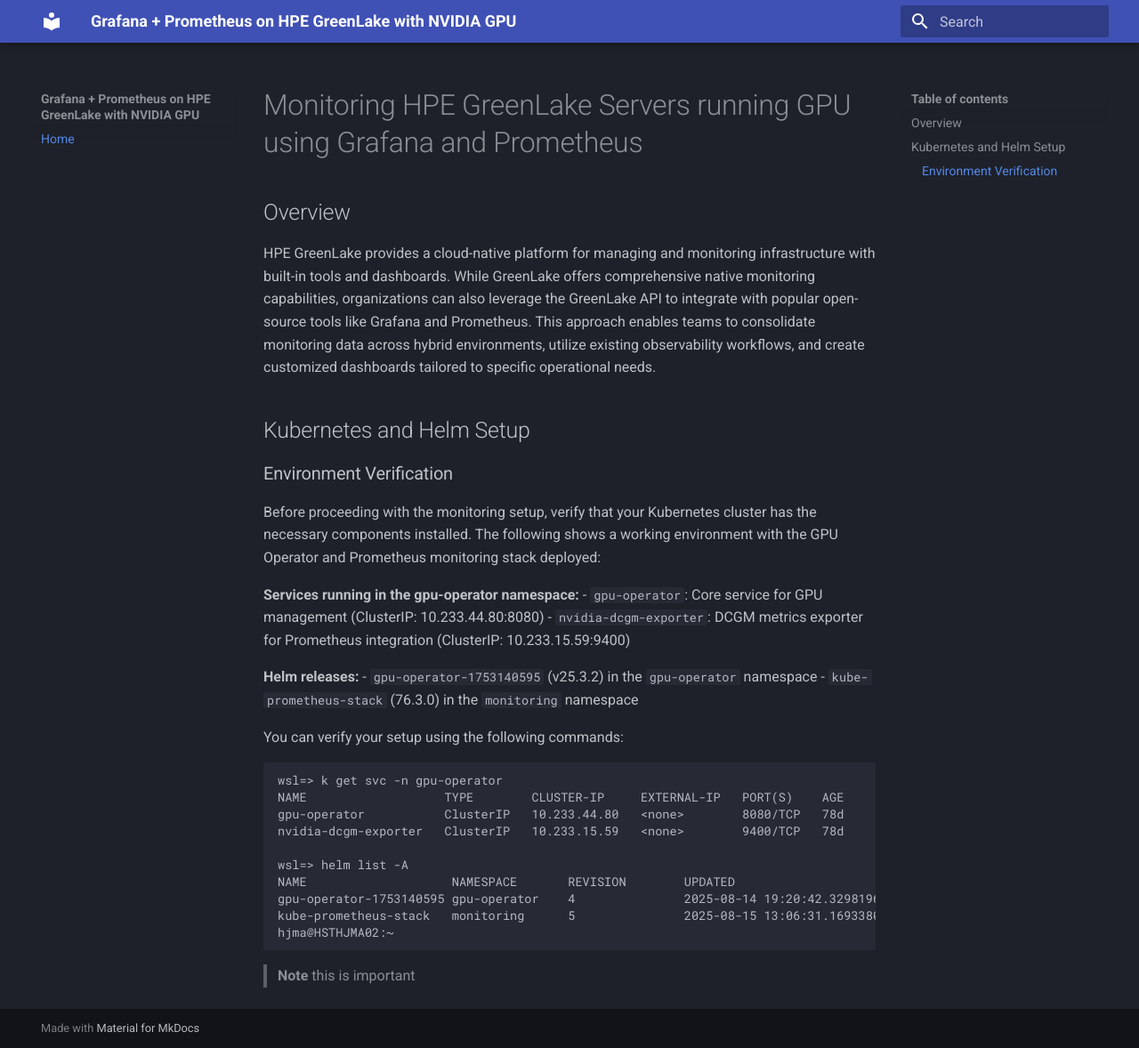
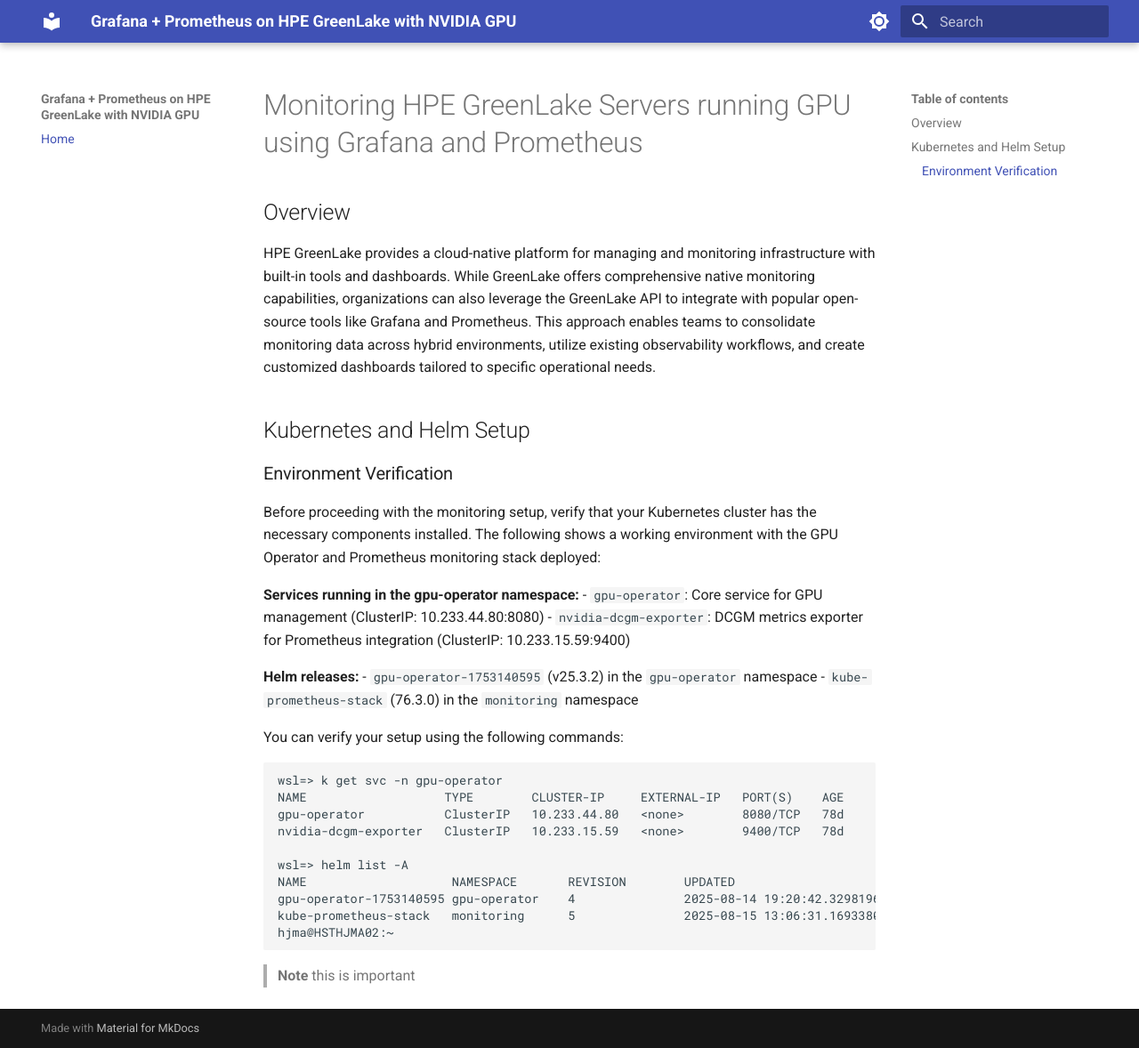
Before and after one commit to hjma29/grafana-prometheus-hpe-greenlake-com-nvidia, an MkDocs documentation site: the page built from docs/whitepaper.md, in a window 1280 px wide and 1178 px high. Shown: the whole window at 89% size. Built offline with MkDocs 1.6.1 and Material for MkDocs 9.7.7, drawn with Linux system fonts in a browser that asks for light colours.

Commit message:
[skip ci] 251009-12:59 on mini4

```diff
--- a/mkdocs.yml
+++ b/mkdocs.yml
@@ -3,8 +3,22 @@ site_name: Grafana + Prometheus on HPE GreenLake with NVIDIA GPU
 theme:
   name: material
   palette:
-    scheme: slate
+    #scheme: slate
 
+    # Palette toggle for light mode
+    - scheme: default
+      primary: indigo
+      accent: indigo
+      toggle:
+        icon: material/brightness-7
+        name: Switch to dark mode
+    # Palette toggle for dark mode
+    - scheme: slate
+      primary: indigo
+      accent: indigo
+      toggle:
+        icon: material/brightness-4
+        name: Switch to light mode
 
 nav:
   - Home: whitepaper.md
```
